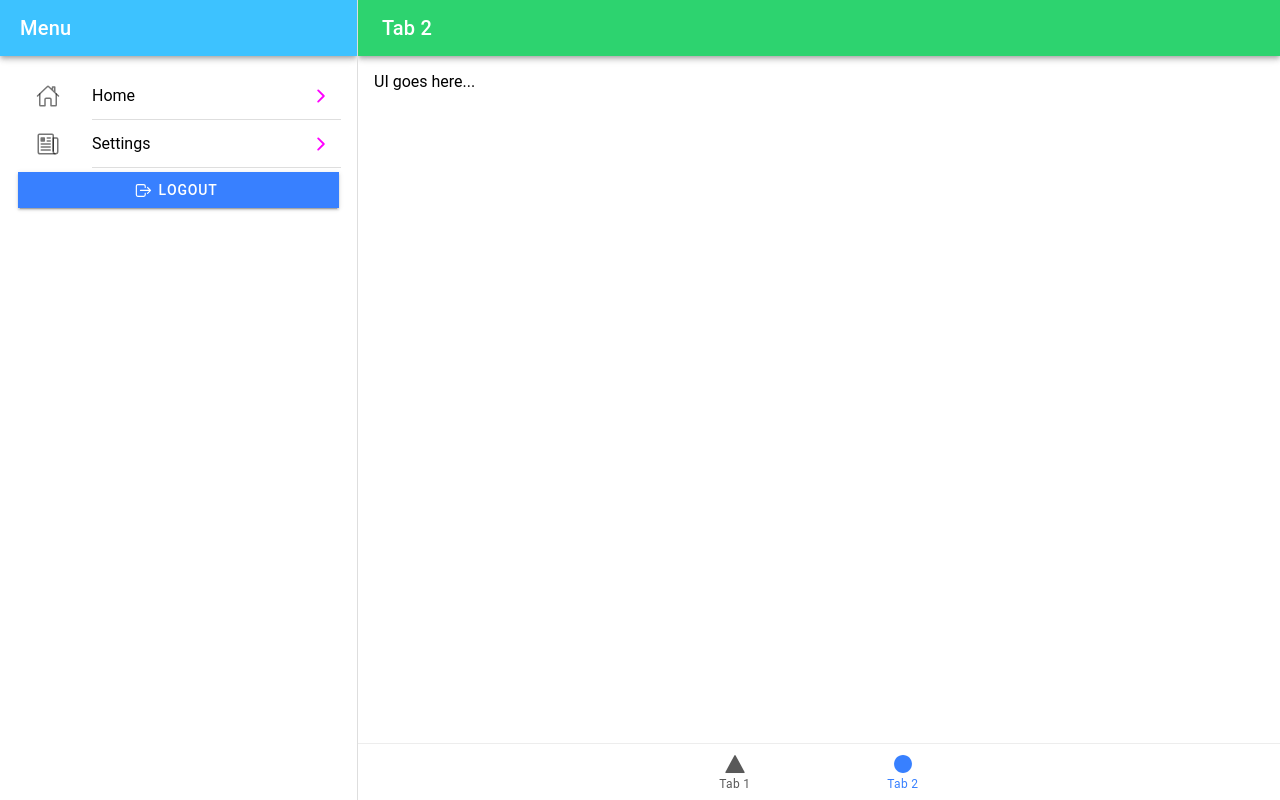
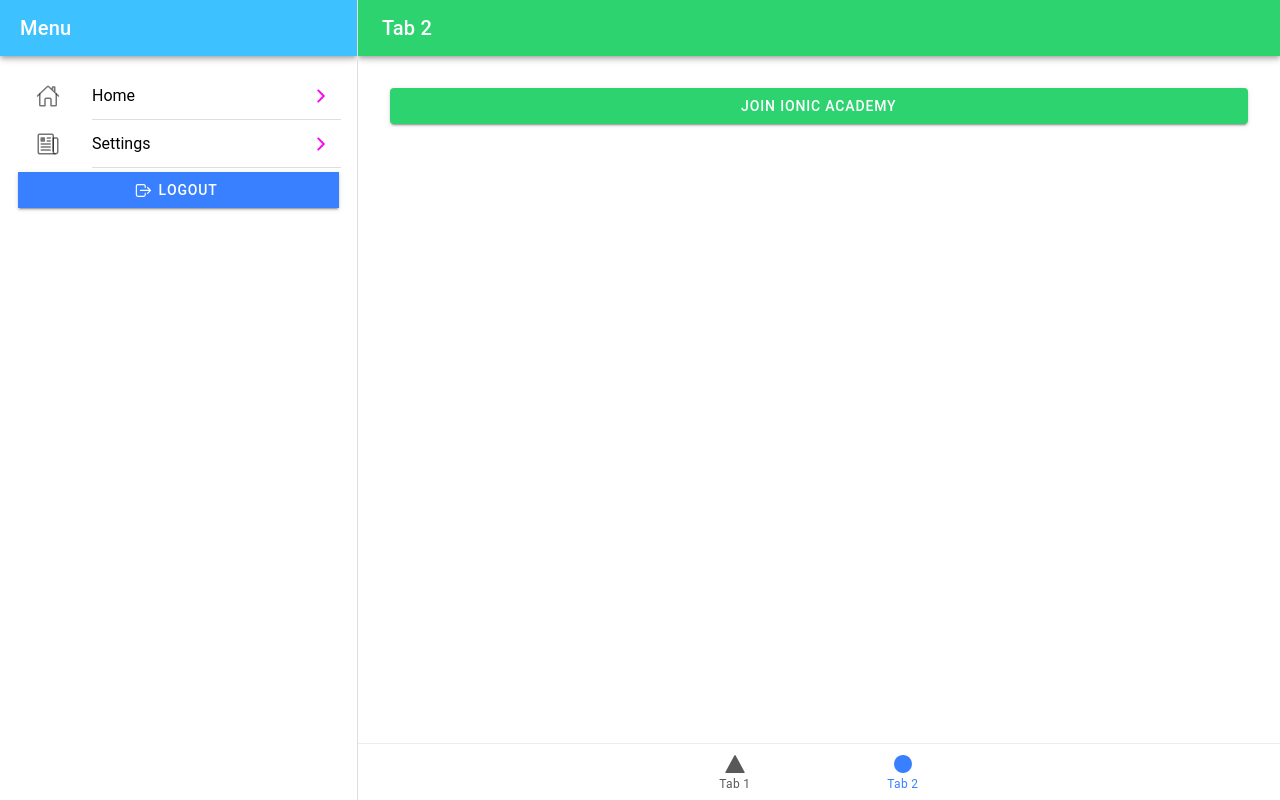
Before and after one commit to olaknowct/ionic_capacitor_appp, a React (Vite) app: page /app/settings/tab2 in a window 1280 px wide. Built offline with nearby package versions, Linux system fonts and the light colour scheme.

Commit message:
add tab 2 animation of ion button using create animation

```diff
--- a/src/pages/Tab2.tsx
+++ b/src/pages/Tab2.tsx
@@ -1,22 +1,34 @@
-
-import { IonButtons, IonContent, IonHeader, IonMenuButton, IonPage, IonTitle, IonToolbar } from '@ionic/react';
-import React from 'react';
+import { CreateAnimation, Gesture, GestureDetail, IonButton, IonButtons, IonContent, IonHeader, IonMenuButton, IonPage, IonTitle, IonToolbar, createGesture, useIonViewDidEnter } from '@ionic/react';
+import React, { useRef } from 'react';
 
 const Tab2: React.FC = () => {
+    const animationRef = useRef<CreateAnimation | null>(null);
 
     return (
         <IonPage>
             <IonHeader>
                 <IonToolbar color={'success'}>
-
-                    <IonButtons slot='start' >
+                    <IonButtons slot="start">
                         <IonMenuButton />
                     </IonButtons>
                     <IonTitle>Tab 2</IonTitle>
                 </IonToolbar>
             </IonHeader>
-            <IonContent className="ion-padding">
-                UI goes here...
+            <IonContent className="ion-padding" scrollY={false}>
+                <CreateAnimation
+                    ref={animationRef}
+                    duration={2000}
+                    iterations={Infinity}
+                    delay={1000}
+                    keyframes={[
+                        { offset: 0, transform: 'scale(1)', opacity: '1' },
+                        { offset: 0.5, transform: 'scale(1.5)', opacity: '0.5' },
+                        { offset: 1, transform: 'scale(1)', opacity: '1' },
+                    ]}>
+                    <IonButton expand="block" color={'success'} className="ion-margin">
+                        Join Ionic Academy
+                    </IonButton>
+                </CreateAnimation>
             </IonContent>
         </IonPage>
     );
```
